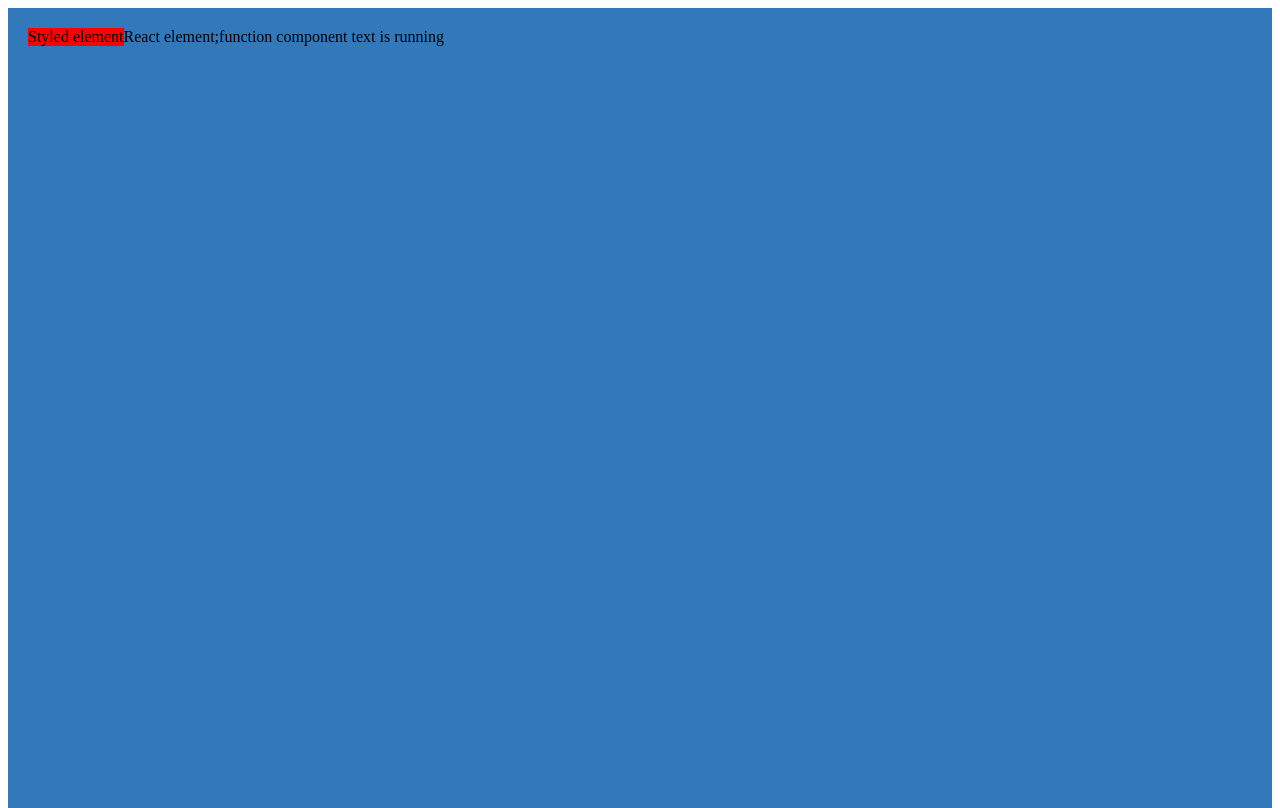
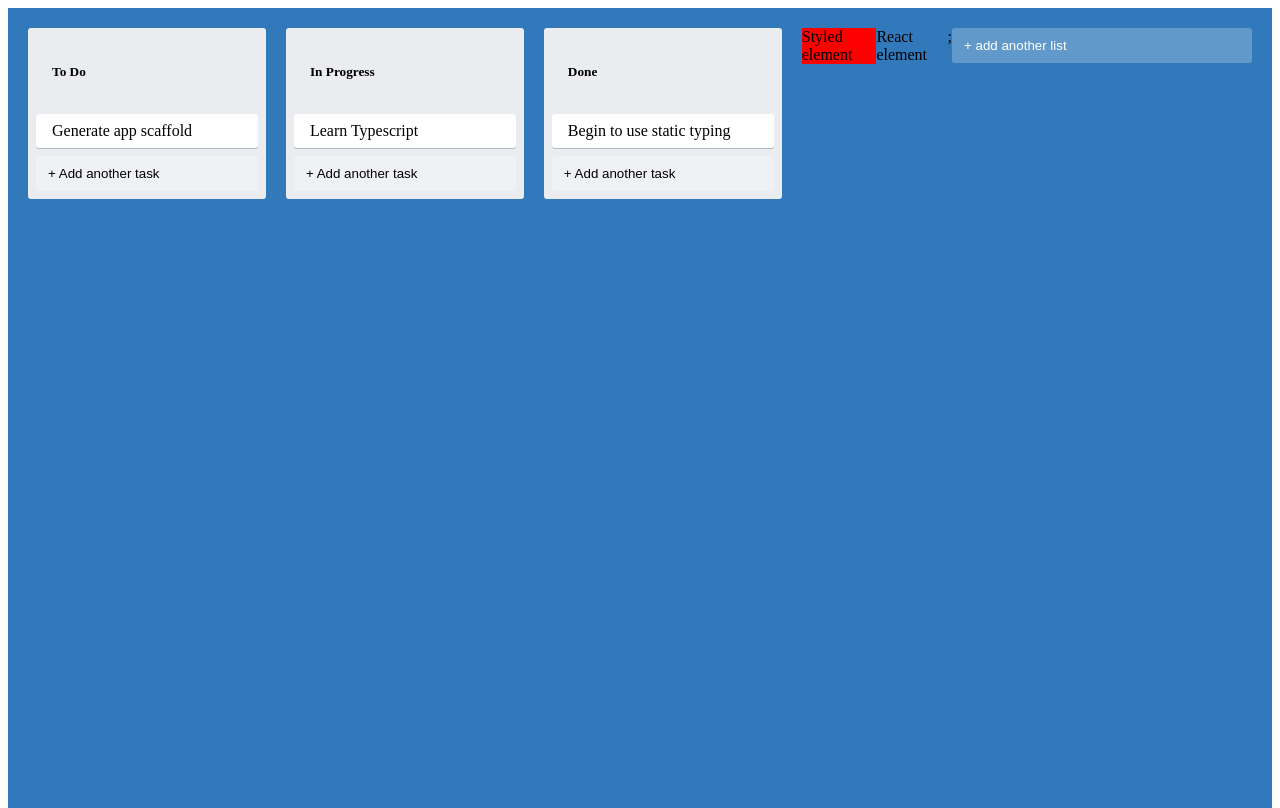
Before and after one commit to mostofakamalpassa/react-trello-typescript, a React (Create React App) app: page / in a window 1280 px wide. Built offline with nearby package versions, Linux system fonts and the light colour scheme.

Commit message:
add new items

```diff
--- a/src/App.tsx
+++ b/src/App.tsx
@@ -5,6 +5,8 @@ import Element from "./components/Element";
 import styled from "styled-components";
 import { AppContainer } from "./styles";
 import { Column } from "./components/Column";
+import { AddNewItem } from "./components/AddNewItem";
+import { Card } from "./components/Card";
 
 export const App = () => {
   const buttons: React.CSSProperties = {
@@ -16,10 +18,23 @@ export const App = () => {
   return (
     <>
       <AppContainer>
+        <Column text="To Do">
+          <Card text="Generate app scaffold" />
+        </Column>
+        <Column text="In Progress">
+          <Card text="Learn Typescript" />
+        </Column>
+        <Column text="Done">
+          <Card text="Begin to use static typing" />
+        </Column>
         <div style={{ backgroundColor: "red" }}>Styled element</div>
         <div className="styled">React element</div>;
         {/* <Column><p>hello Bangaldesh</p></Column> */}
-        <Element />
+        {/* <Element /> */}
+        <AddNewItem
+          toggleButtonText="+ add another list"
+          onAdd={console.log}
+        ></AddNewItem>
       </AppContainer>
     </>
   );
--- a/src/components/AddNewItem.tsx
+++ b/src/components/AddNewItem.tsx
@@ -1,6 +1,6 @@
 import { useState } from "react";
 import { AddItemButton } from "../styles";
-
+import { NewItemForm } from "./NewItemForm"
 type AddNewItemProps = {
   onAdd(text: string): void;
   toggleButtonText: string;
@@ -13,6 +13,10 @@ export const AddNewItem = (props: AddNewItemProps) => {
 
   if(showForm){
     // we show item creation form here
+    <NewItemForm onAdd={text => {
+      onAdd(text);
+      setShowForm(false);
+    }} ></NewItemForm>
 
   }
 
--- a/src/components/Column.tsx
+++ b/src/components/Column.tsx
@@ -1,18 +1,28 @@
-import React,{FC} from "react";
+import React, { FC } from "react";
 import { ColumnContainer, ColumnTitle } from "../styles";
+import { AddNewItem } from "./AddNewItem";
 
 // type ColumnProps = React.PropsWithChildren<{ text?: string }>;
 // type ColumnProps ={ text?: string , children: React.ReactNode};
 type ColumnProps = React.PropsWithChildren<{ text?: string }>;
 
 // export const Column = ({text}:ColumnProps) => {
-export const Column: FC<ColumnProps> = ({text, children}) => {
+export const Column: FC<ColumnProps> = ({ text, children }) => {
   return (
     <>
       <ColumnContainer>
-        <ColumnTitle><h5>{text}</h5></ColumnTitle>
+        <ColumnTitle>
+          <h5>{text}</h5>
+        </ColumnTitle>
         {children}
+
+        <AddNewItem
+        toggleButtonText="+ Add another task"
+        onAdd={console.log}
+        dark
+      />
       </ColumnContainer>
+
     </>
   );
 };
```
